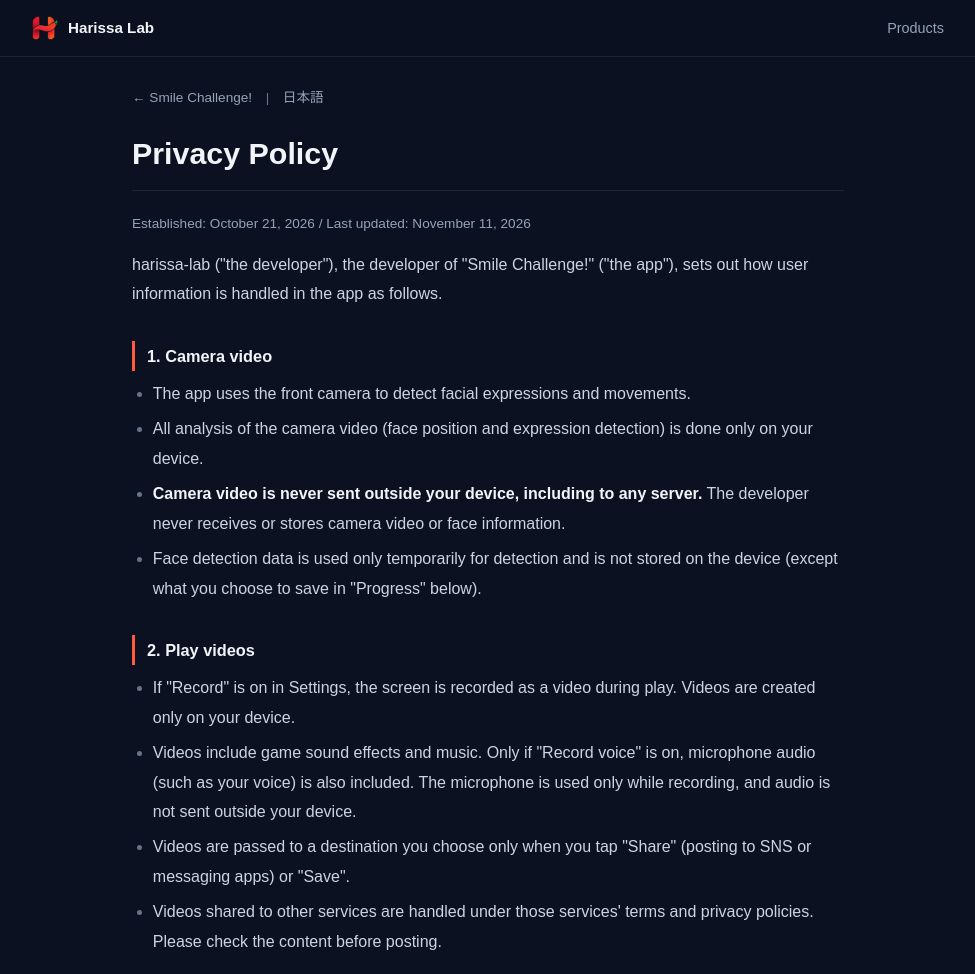
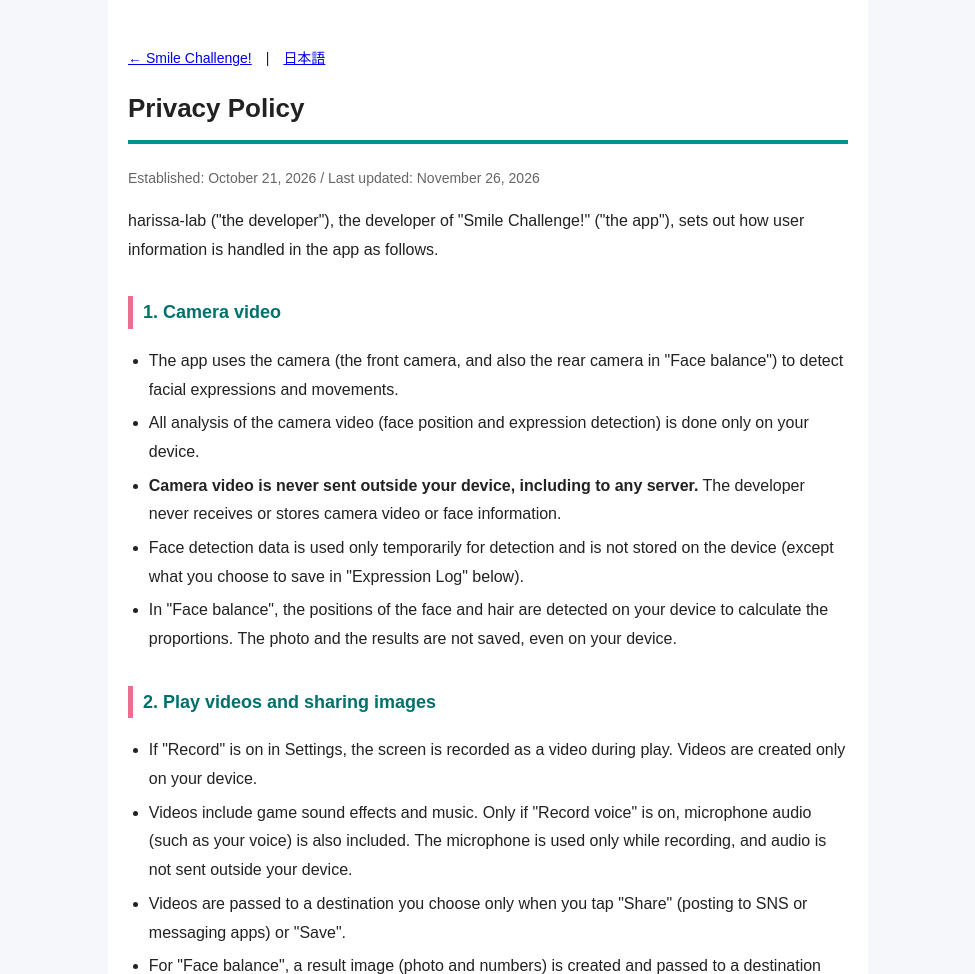
Before and after one commit to harissa-lab/harissa-lab.github.io, a plain HTML site: page smilechallenge/privacy-en.html in a window 1280 px wide. Shown: the top 974 px of the page, without its empty margins (152-1127 px from the left). Drawn offline with Linux system fonts and the light colour scheme; a web font is replaced by a local one.

Commit message:
Add files via upload

```diff
--- a/smilechallenge/privacy-en.html
+++ b/smilechallenge/privacy-en.html
@@ -1,72 +1,37 @@
 <!DOCTYPE html><html lang="en"><head><meta charset="UTF-8"><meta name="viewport" content="width=device-width,initial-scale=1">
 <title>Privacy Policy | Smile Challenge!</title>
-<link rel="preconnect" href="https://fonts.googleapis.com">
-<link rel="preconnect" href="https://fonts.gstatic.com" crossorigin>
-<link href="https://fonts.googleapis.com/css2?family=BIZ+UDPGothic:wght@400;700&display=swap" rel="stylesheet">
-<style>
-:root{--bg:#0b1120;--surface:#0f172a;--border:rgba(148,163,184,.14);--border-strong:rgba(148,163,184,.28);--text:#f1f5f9;--body:#cbd5e1;--muted:#94a3b8;--subtle:#64748b;--accent:#ff5a3d;--link:#ff7a5c}
-*{box-sizing:border-box}
-html{scroll-behavior:smooth}
-body{margin:0;background:var(--bg);color:var(--body);font-family:"BIZ UDPGothic","BIZ UDPゴシック","Hiragino Sans","Noto Sans JP",sans-serif;line-height:1.85;-webkit-font-smoothing:antialiased}
-a{color:var(--link);text-decoration:none}
-a:hover{text-decoration:underline}
-.site-header{position:sticky;top:0;z-index:10;background:rgba(11,17,32,.75);backdrop-filter:blur(12px);-webkit-backdrop-filter:blur(12px);border-bottom:1px solid var(--border)}
-.site-header .inner{max-width:960px;margin:0 auto;padding:0 24px;height:56px;display:flex;align-items:center;justify-content:space-between}
-.site-header .brand{display:flex;align-items:center;gap:10px;font-weight:700;font-size:.95rem;color:var(--text)}
-.site-header .brand img{width:26px}
-.site-header nav a{font-size:.9rem;color:var(--muted)}
-.site-header a:hover{color:var(--text);text-decoration:none}
-main{max-width:760px;margin:0 auto;padding:28px 24px 56px}
-main > p:first-child{font-size:.85rem;color:var(--subtle);margin:0 0 24px}
-main > p:first-child a{color:var(--muted)}
-main > p:first-child a:hover{color:var(--text);text-decoration:none}
-h1,main > h2{font-size:1.9rem;line-height:1.3;font-weight:700;color:var(--text);margin:0 0 20px;padding:0 0 16px;border:0;border-bottom:1px solid var(--border)}
-h2{font-size:1.2rem;color:var(--text);margin:32px 0 8px}
-h3{font-size:1.02rem;font-weight:700;color:var(--text);margin:32px 0 8px;padding-left:12px;border-left:3px solid var(--accent)}
-p{margin:0 0 14px}
-b,strong{color:var(--text)}
-.small,.pp-date{font-size:.85rem;color:var(--muted)}
-ul{padding-left:1.3em;margin:0 0 16px}
-li{margin:.35em 0}
-li::marker{color:var(--subtle)}
-img.icon{display:block;width:80px;height:80px;border-radius:18px;border:1px solid var(--border);margin:0 0 20px}
-a.btn,a[href*="play.google.com"]{display:inline-flex;align-items:center;height:40px;padding:0 18px;margin:4px 0;background:var(--accent);color:#fff;border-radius:8px;font-weight:700;font-size:.9rem;text-decoration:none}
-a.btn:hover,a[href*="play.google.com"]:hover{background:#ff4524;text-decoration:none}
-.site-footer{border-top:1px solid var(--border);font-size:.82rem;color:var(--subtle)}
-.site-footer .inner{max-width:960px;margin:0 auto;padding:24px}
-@media(max-width:600px){h1,main > h2{font-size:1.6rem}main{padding:24px 20px 48px}}
-</style></head>
-<body>
-<header class="site-header"><div class="inner">
-<a href="../" class="brand"><img src="../harissa-lab_mark_transparent.png" alt="">Harissa Lab</a>
-<nav><a href="../#products">Products</a></nav>
-</div></header>
-<main>
-<p><a href="./">← Smile Challenge!</a>　|　<a href="privacy.html">日本語</a></p>
+<style>body{margin:0;background:#f6f7fb;color:#222;font-family:"BIZ UDPGothic","BIZ UDPゴシック","Hiragino Sans","Noto Sans JP",sans-serif;line-height:1.8}
+main{max-width:760px;margin:0 auto;padding:32px 20px 60px;background:#fff;min-height:100vh;box-sizing:border-box}
+h2{font-size:26px;border-bottom:4px solid #009490;padding-bottom:8px;margin-top:0}h3{font-size:18px;color:#00706c;margin-top:32px;border-left:5px solid #ea6e8e;padding-left:10px}
+.pp-date{color:#666;font-size:14px}ul{padding-left:1.3em}li{margin:.3em 0}</style></head>
+<body><main>
+<p style="font-size:14px"><a href="./">← Smile Challenge!</a>　|　<a href="privacy.html">日本語</a></p>
 <h2>Privacy Policy</h2>
-<p class="pp-date">Established: October 21, 2026 / Last updated: November 11, 2026</p>
+<p class="pp-date">Established: October 21, 2026 / Last updated: November 26, 2026</p>
 <p>harissa-lab ("the developer"), the developer of "Smile Challenge!" ("the app"), sets out how user information is handled in the app as follows.</p>
 <h3>1. Camera video</h3>
 <ul>
-<li>The app uses the front camera to detect facial expressions and movements.</li>
+<li>The app uses the camera (the front camera, and also the rear camera in "Face balance") to detect facial expressions and movements.</li>
 <li>All analysis of the camera video (face position and expression detection) is done only on your device.</li>
 <li><b>Camera video is never sent outside your device, including to any server.</b> The developer never receives or stores camera video or face information.</li>
-<li>Face detection data is used only temporarily for detection and is not stored on the device (except what you choose to save in "Progress" below).</li>
+<li>Face detection data is used only temporarily for detection and is not stored on the device (except what you choose to save in "Expression Log" below).</li>
+<li>In "Face balance", the positions of the face and hair are detected on your device to calculate the proportions. The photo and the results are not saved, even on your device.</li>
 </ul>
-<h3>2. Play videos</h3>
+<h3>2. Play videos and sharing images</h3>
 <ul>
 <li>If "Record" is on in Settings, the screen is recorded as a video during play. Videos are created only on your device.</li>
 <li>Videos include game sound effects and music. Only if "Record voice" is on, microphone audio (such as your voice) is also included. The microphone is used only while recording, and audio is not sent outside your device.</li>
 <li>Videos are passed to a destination you choose only when you tap "Share" (posting to SNS or messaging apps) or "Save".</li>
-<li>Videos shared to other services are handled under those services' terms and privacy policies. Please check the content before posting.</li>
+<li>For "Face balance", a result image (photo and numbers) is created and passed to a destination you choose only when you tap "Share". With "Mesh" on, the face in the image is hidden with a mosaic.</li>
+<li>Videos and images shared to other services are handled under those services' terms and privacy policies. Please check the content before posting, and respect other people's portrait rights when posting their photos.</li>
 </ul>
 <h3>3. Information stored on your device</h3>
 <p>The app stores the following information only on your device. It is not sent to the developer's servers and is deleted when you uninstall the app.</p>
 <ul>
-<li>App settings (play time, teacher type and color, accessories, sound on/off, language, etc.)</li>
+<li>App settings (teacher type and color, camera effects, sound on/off, language, etc.)</li>
 <li>Play records (days played, total play time, best scores, play count)</li>
 <li>Daily reminder on/off and time (reminders are scheduled on the device and nothing is sent outside)</li>
-<li>Photos taken in "Progress" (neutral and smile) and mouth-corner height values (only those you choose to save; stored only on the device and never sent outside; deleted with "Delete this photo" in Progress or by uninstalling the app)</li>
+<li>Photos taken in "Expression Log" (neutral and smile) and mouth-corner height values (only those you choose to save; stored only on the device and never sent outside; deleted with "Delete this photo" in Expression Log or by uninstalling the app)</li>
 </ul>
 <h3>4. Advertising</h3>
 <ul>
@@ -88,6 +53,4 @@ a.btn:hover,a[href*="play.google.com"]:hover{background:#ff4524;text-decoration:
 <li>Messages reach the developer via Google Forms, provided by Google LLC. For how Google handles information, see Google's Privacy Policy (https://policies.google.com/privacy).</li>
 <li>Information you send is used only to respond to you and to improve the app, and is not provided to third parties (except as required by law).</li>
 </ul>
-</main>
-<footer class="site-footer"><div class="inner">&copy; 2026 Harissa Lab</div></footer>
-</body></html>
+</main></body></html>
```
Also changed, not shown: smilechallenge/privacy.html (+16 -53 lines).
